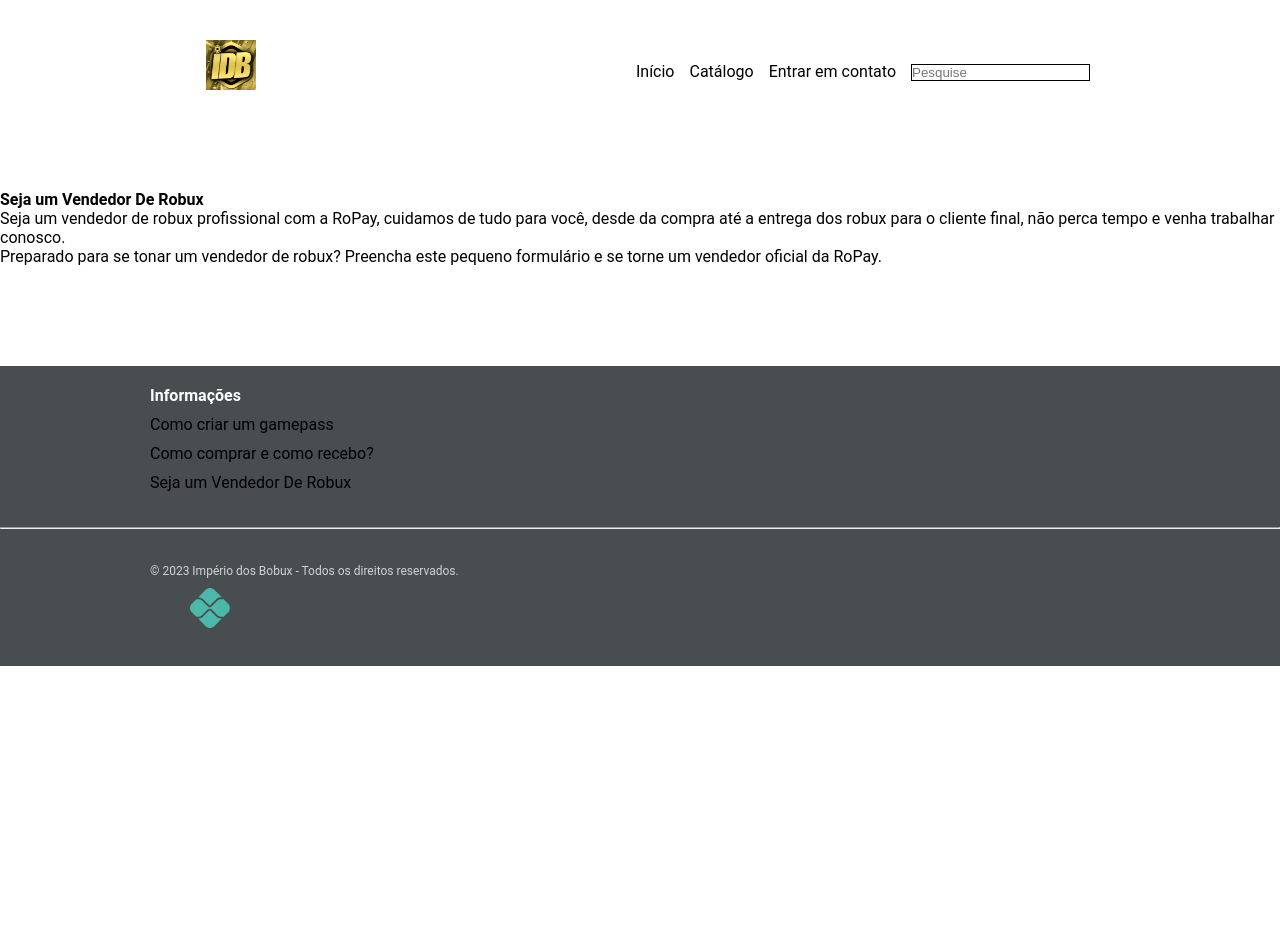
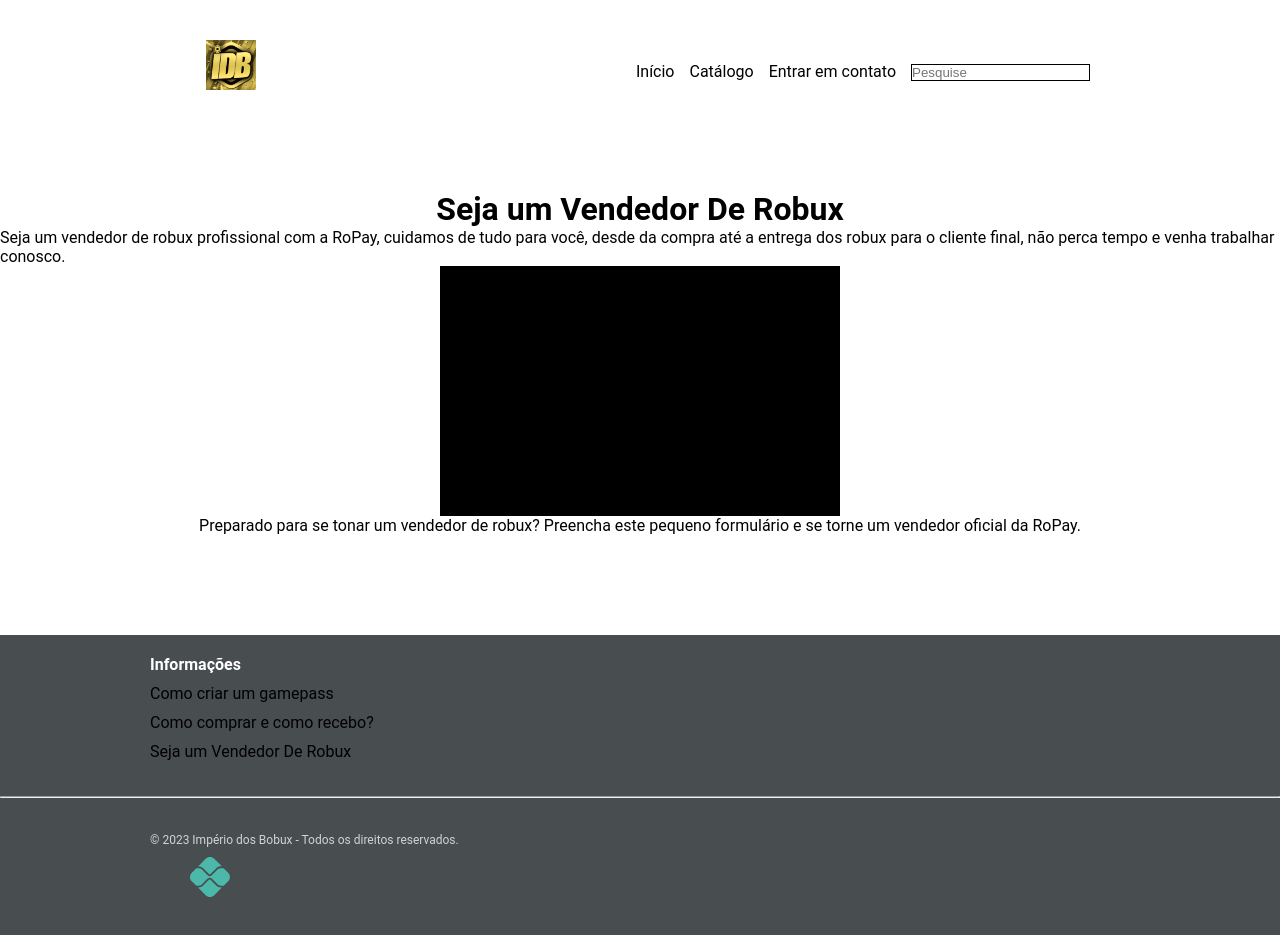
Before and after one commit to ArthurFilho/shop, a React (Vite) app: page /salesman in a window 1280 px wide. Before the commit the page ends 800 px from the top, so only its background shows below. Built offline with nearby package versions, Linux system fonts and the light colour scheme.

Commit message:
styles add

```diff
--- a/src/pages/Gamepass/index.tsx
+++ b/src/pages/Gamepass/index.tsx
@@ -3,7 +3,7 @@
 export function Gamepass() {
     return(
         <>
-        <h4>Como criar uma gamepass</h4>
+        <h1>Como criar uma gamepass</h1>
 
         <div></div>
 
--- a/src/pages/HowToBuy/index.tsx
+++ b/src/pages/HowToBuy/index.tsx
@@ -3,9 +3,9 @@
 export function HowToBuy() {
     return(
         <>
-        <p>COMO COMPRAR E COMO RECEBO?</p>
+        <h1>COMO COMPRAR E COMO RECEBO?</h1>
 
-        <div> a</div>
+        <div> </div>
 
         <NavLink to="/catalog"> <button>Acessar a loja</button> </NavLink>
         </>
--- a/src/pages/SalesmanRobux/index.tsx
+++ b/src/pages/SalesmanRobux/index.tsx
@@ -1,10 +1,12 @@
+import { SalesmanPage, VideoMaker } from "./styles";
+
 export function SalesmanRobux() {
     return(
-        <>
-            <h4>Seja um Vendedor De Robux</h4>
+        <SalesmanPage>
+            <h1>Seja um Vendedor De Robux</h1>
             <p>Seja um vendedor de robux profissional com a RoPay, cuidamos de tudo para você, desde da compra até a entrega dos robux para o cliente final, não perca tempo e venha trabalhar conosco.</p>
-            <div></div>
+            <VideoMaker></VideoMaker>
             <p>Preparado para se tonar um vendedor de robux? Preencha este pequeno formulário e se torne um vendedor oficial da RoPay.</p>
-        </>
+        </SalesmanPage>
     )
 }
--- a/src/pages/SalesmanRobux/styles.ts
+++ b/src/pages/SalesmanRobux/styles.ts
@@ -1,3 +1,16 @@
 import styled from "styled-components";
 
-styled
+export const VideoMaker = styled.div`
+    width: 400px;
+    height: 250px;
+    background-color: black;
+    display: flex;
+`
+
+export const SalesmanPage = styled.div`
+    display: flex;
+    width: 100%;
+    flex-direction: column;
+    align-items: center;
+    justify-content: center;
+`
```
